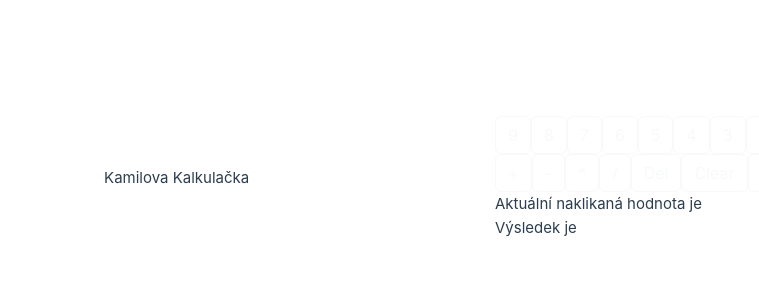
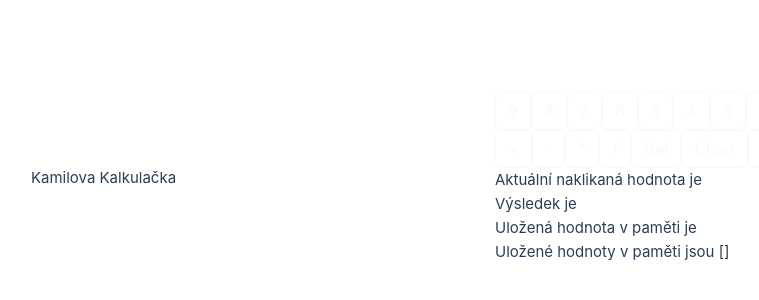
Before and after one commit to kaplosh/calculator, a Vue app: page / in a window 1280 px wide. Shown: the part 222-522 px from the top of the page, without its empty margins (157-916 px from the left). Built offline with nearby package versions, Linux system fonts and the light colour scheme.

Commit message:
memory in progress, last progress on line 84
145 needs to be fixed

```diff
--- a/src/App.vue
+++ b/src/App.vue
@@ -8,6 +8,9 @@ export default {
       operation: null,
       op_String: "",
       result: null,
+      memory: "",
+      memory_list: [],
+      memory_Count: 0,
     };
   },
   methods: {
@@ -24,8 +27,6 @@ export default {
       if(this.result !== null){
         this.first_Num = this.result;
       }
-
-
     },
     set_operation(param) {
       this.operation = param;
@@ -72,9 +73,17 @@ export default {
       this.operation = null;
       this.result = null;
       this.op_String = "";
-
+    },
+    add_M() {
+      this.memory_Count++;
+      if (this.memory_Count === 1) {
+        this.memory = this.curr_Value.toString();
+      } else if (this.memory_Count === 2) {
+        this.memory_list.push(this.memory);
+        this.memory_list.push(this.curr_Value);
+        this.memory_list = this.memory_list.toString();
+      }
     }
-
   },
 };
 console.log("Hi");
@@ -124,9 +133,17 @@ console.log("Hi");
         <button type="button" @click="del_Single_Char()" class="btn btn-outline-light">Del</button>
         <button type="button" @click="clear_all()" class="btn btn-outline-light">Clear</button>
         <button type="button" @click="make_result()" class="btn btn-outline-light">=</button>
+        <button type="button" @click="add_M()" class="btn btn-outline-light">M+</button>
+        <button type="button" class="btn btn-outline-light">M-Clear</button>
       </div>
       <div>
         Aktuální naklikaná hodnota je {{ curr_Value }} <br> Výsledek je {{ result }}
+      </div>
+      <div v-if="memory_Count <= 1">
+        Uložená hodnota v paměti je {{ memory }}
+      </div>
+      <div>
+        Uložené hodnoty v paměti jsou {{ memory_list }}
       </div>
     </div>
   </main>
```
